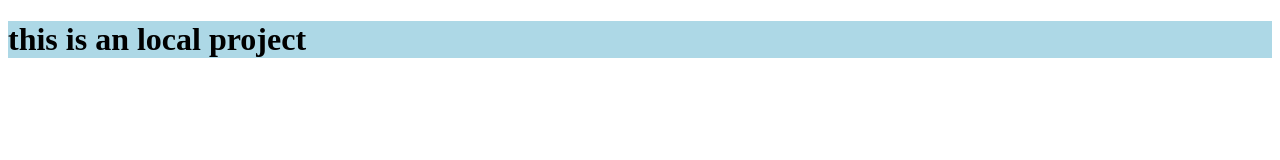
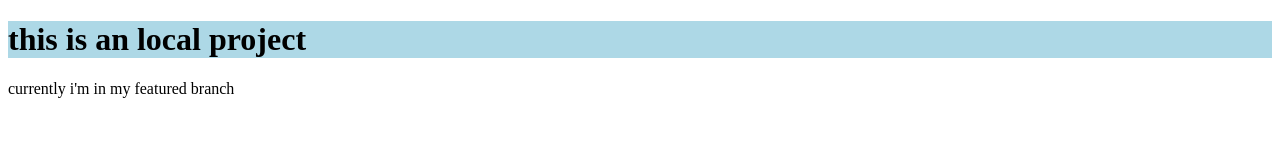
Before and after one commit to Sudhanshuukr/newLocalProject, a plain HTML site: page index.html in a window 1280 px wide. Drawn offline with Linux system fonts and the light colour scheme.

Commit message:
new paragraph line in featured

```diff
--- a/index.html
+++ b/index.html
@@ -8,5 +8,6 @@
 </head>
 <body>
     <h1>this is an local project</h1>
+    <p>currently i'm in my featured branch</p>
 </body>
 </html>
```
